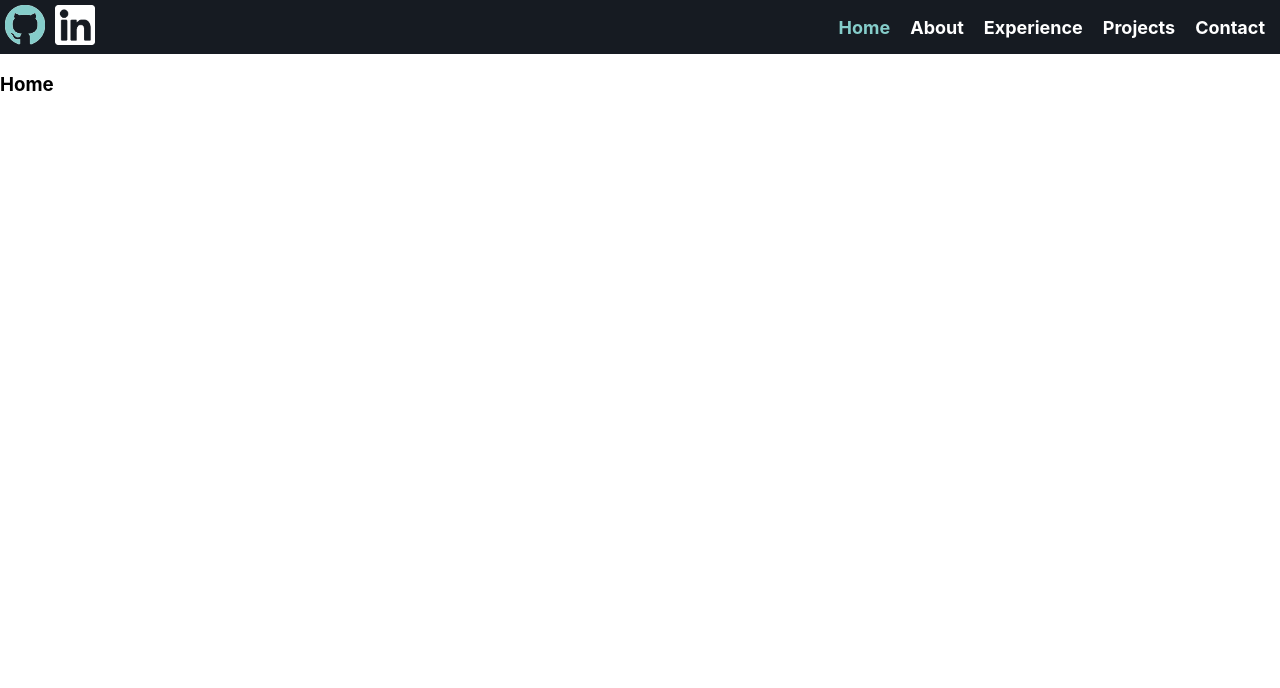
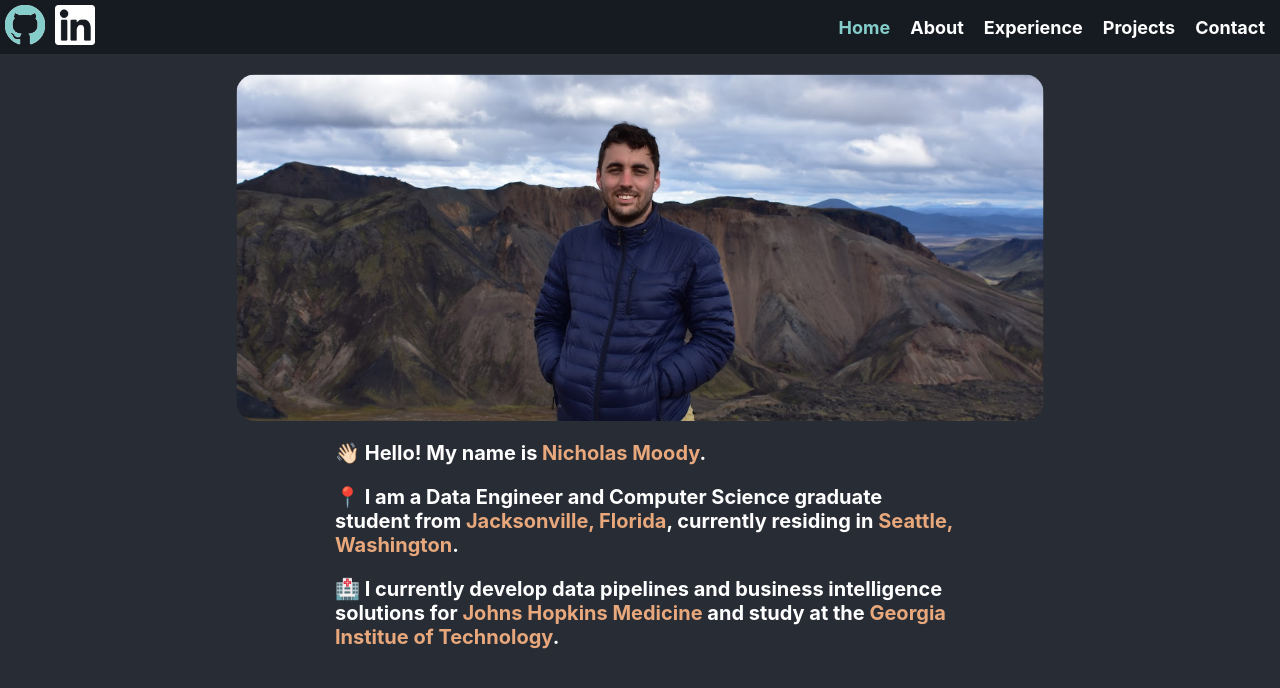
Before and after one commit to nmoody9899/personal-website, a React (Create React App) app: page / in a window 1280 px wide. Shown: the top 688 px of the page. Built offline with nearby package versions, Linux system fonts and the light colour scheme.

Commit message:
Developed first rendition of the home page with personal image and welcome message

```diff
--- a/src/pages/Home.js
+++ b/src/pages/Home.js
@@ -1,12 +1,20 @@
+import './Page.css';
+
 import React from 'react';
+import Image from '../assets/images/home_image.png';
 
 const Home = () =>{
   return (
-    <div>
-      <h3>Home</h3>
+    <div class='welcome'>
       <div>
+        <img src={Image} class='welcome-image' alt='Landmannalaugar in Iceland'/>
+      </div>
+      <div class='message'>
+        <p>👋🏻 Hello! My name is <span>Nicholas Moody</span>.</p>
+        <p>📍 I am a Data Engineer and Computer Science graduate student from <span>Jacksonville, Florida</span>, currently residing in <span>Seattle, Washington</span>.</p>
+        <p>🏥 I currently develop data pipelines and business intelligence solutions for <span>Johns Hopkins Medicine</span> and study at the <span>Georgia Institue of Technology</span>.</p>
+      </div>
 
-      </div>
     </div>
   );
 }
--- /dev/null
+++ b/src/pages/Page.css
@@ -0,0 +1,32 @@
+html {
+    background-color: #282C35;
+    color: white;
+    font-size: 20px;
+    font-weight: bold;
+}
+
+.welcome {
+    display: flex;
+    flex-direction: column;
+    justify-content: space-around;
+    align-items: center;
+    margin: 0px 20px 0px 20px;
+}
+
+.message {
+    padding-left: 10px;
+    width: 50%;
+}
+
+span {
+    color: #E8A87C;
+}
+
+.welcome-image {
+    display: block;
+    width: 70%;
+    border-radius: 20px;
+    margin-top: 20px;
+    margin-left: auto;
+    margin-right: auto;
+}
```
Also changed, not shown: src/assets/images/home_image.png (added).
